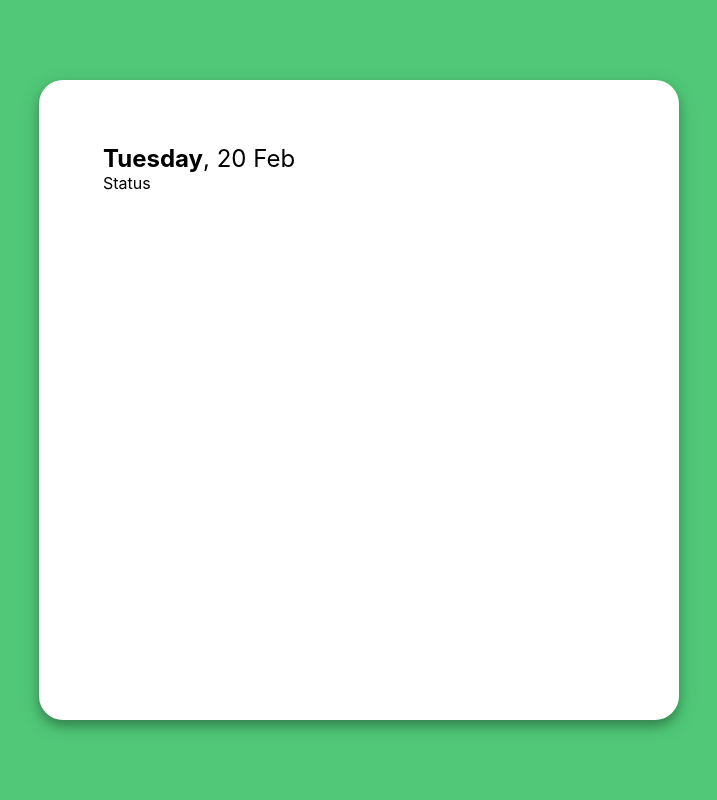
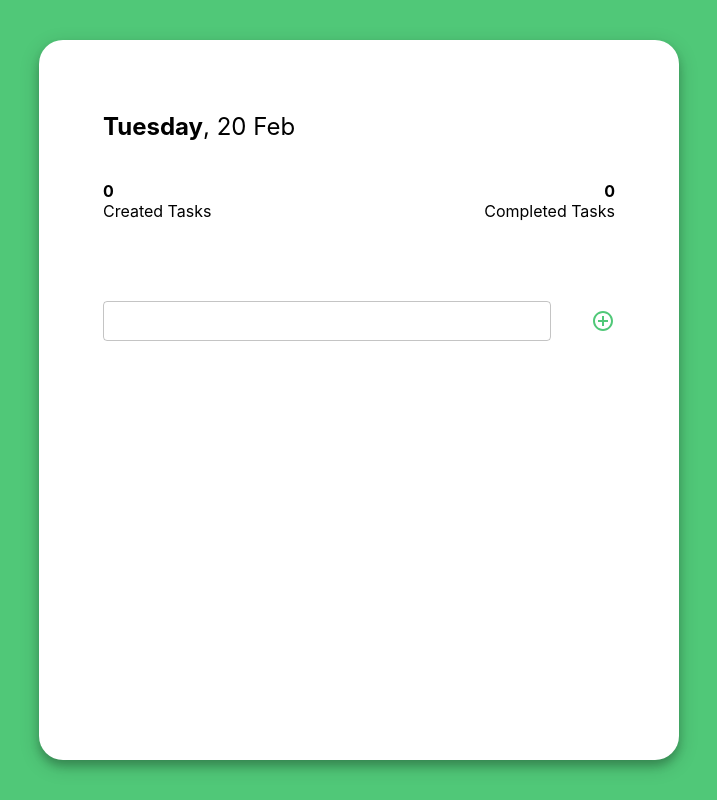
Before and after one commit to mayankkaushik187/Dailist, a React (Create React App) app: page / in a window 1280 px wide. Shown: the whole page, without its empty margins (281-998 px from the left). Built offline with nearby package versions, Linux system fonts and the light colour scheme.

Commit message:
Added delete completed and add functionality

```diff
--- /dev/null
+++ b/src/apis/crud.js
@@ -0,0 +1,20 @@
+import axios from 'axios'
+
+const USER_ID = 1
+const URL = 'https://dummyjson.com'
+export const addTodo = (todo, completed, setTasks) => {
+  axios
+    .post(
+      `${URL}/todos/add`,
+      JSON.stringify({
+        todo: todo,
+        completed: completed,
+        userId: USER_ID,
+      }),
+      { headers: { 'Content-Type': 'application/json' } }
+    )
+    .then((res) => {
+      console.log(res)
+      setTasks((prev) => [...prev, res.data])
+    })
+}
--- /dev/null
+++ b/src/components/AddItem.css
@@ -0,0 +1,4 @@
+.add {
+  display: flex;
+  flex-direction: row;
+}
--- /dev/null
+++ b/src/components/AddItem.js
@@ -0,0 +1,54 @@
+import { Button, TextField } from '@mui/material'
+import React from 'react'
+import AddCircleOutlineIcon from '@mui/icons-material/AddCircleOutline'
+import './AddItem.css'
+const AddItem = ({ tasks, setTasks, setNewItem, handleAddItem }) => {
+  return (
+    <div className="add">
+      <TextField
+        fullWidth
+        size="small"
+        sx={{
+          borderRadius: '8px',
+          borderColor: '#50C878',
+          '& .MuiInputBase-input': {
+            borderColor: '#50C878',
+          },
+          '& .MuiOutlinedInput-root': {
+            '& fieldset': {
+              borderColor: 'grey',
+            },
+            '&:hover fieldset': {
+              borderColor: '#50C878',
+            },
+            '&.Mui-focused fieldset': {
+              borderColor: '#50C878',
+            },
+          },
+        }}
+        onChange={(e) => setNewItem(e.target.value)}
+      />
+      <Button
+        disableRipple={true}
+        disableElevation={true}
+        disableFocusRipple={true}
+        sx={{
+          alignItems: 'center',
+          justifyContent: 'flex-end',
+          padding: 0,
+          width: 'max-content',
+          '&.MuiButtonBase-root:hover': {
+            bgcolor: 'transparent',
+          },
+        }}
+        onClick={() => {
+          handleAddItem()
+        }}
+      >
+        <AddCircleOutlineIcon sx={{ color: '#50C878' }} />
+      </Button>
+    </div>
+  )
+}
+
+export default AddItem
--- /dev/null
+++ b/src/components/ListItems.css
@@ -0,0 +1,13 @@
+.list-item {
+  display: flex;
+  flex-direction: row;
+  margin-bottom: 1rem;
+}
+.all-items {
+  overflow-y: auto;
+}
+.delete {
+  width: 100%;
+  display: flex;
+  justify-content: flex-end;
+}
--- /dev/null
+++ b/src/components/ListItems.js
@@ -0,0 +1,107 @@
+import React, { useState } from 'react'
+import './ListItems.css'
+import { Button } from '@mui/material'
+import CheckCircleOutlineIcon from '@mui/icons-material/CheckCircleOutline'
+import DeleteIcon from '@mui/icons-material/Delete'
+import EditIcon from '@mui/icons-material/Edit'
+
+const ListItems = ({ tasks, setTasks }) => {
+  const [newItem, setNewItem] = useState('Hello')
+  const handleItemStatusChanged = (index) => {
+    const newTasks = tasks.map((item, i) => {
+      if (i === index) {
+        return {
+          ...item,
+          completed: !item.completed,
+        }
+      } else return item
+    })
+    setTasks(newTasks)
+  }
+  const handleDeleteItem = (index) => {
+    setTasks([...tasks.slice(0, index), ...tasks.slice(index + 1)])
+  }
+  return (
+    <div className="all-items">
+      {tasks.map((todo, index) => (
+        <div className="list-item">
+          <Button
+            sx={{
+              alignItems: 'flex-start',
+              justifyContent: 'flex-start',
+              padding: 0,
+              width: 'max-content',
+              '&.MuiButtonBase-root:hover': {
+                bgcolor: 'transparent',
+              },
+            }}
+            disableRipple={true}
+            disableFocusRipple={true}
+            onClick={() => handleItemStatusChanged(index)}
+          >
+            <CheckCircleOutlineIcon
+              sx={{ color: !todo.completed ? '#50C878' : 'gray' }}
+            />
+          </Button>
+          {todo.completed ? (
+            <strike
+              style={{
+                margin: 0,
+                fontSize: '1.2rem',
+                width: '100%',
+                whiteSpace: 'nowrap',
+              }}
+            >
+              {todo.todo}
+            </strike>
+          ) : (
+            <p
+              style={{
+                margin: 0,
+                fontSize: '1.2rem',
+                whiteSpace: 'nowrap',
+                width: '100%',
+              }}
+            >
+              {todo.todo}
+            </p>
+          )}
+          <div className="delete">
+            <Button
+              sx={{
+                alignItems: 'center',
+                justifyContent: 'flex-end',
+                padding: 0,
+                width: 'max-content',
+                '&.MuiButtonBase-root:hover': {
+                  bgcolor: 'transparent',
+                },
+              }}
+            >
+              <EditIcon sx={{ color: '#50c878' }} />
+            </Button>
+            <Button
+              sx={{
+                alignItems: 'center',
+                justifyContent: 'flex-end',
+                padding: 0,
+                width: 'max-content',
+                '&.MuiButtonBase-root:hover': {
+                  bgcolor: 'transparent',
+                },
+                marginLeft: '0.5rem',
+              }}
+              disableRipple={true}
+              disableFocusRipple={true}
+              onClick={() => handleDeleteItem(index)}
+            >
+              <DeleteIcon sx={{ color: '#50C878' }} />
+            </Button>
+          </div>
+        </div>
+      ))}
+    </div>
+  )
+}
+
+export default ListItems
--- a/src/components/Status.css
+++ b/src/components/Status.css
@@ -0,0 +1,13 @@
+.status{
+  display: flex;
+  flex-direction: column;
+}
+.numeric-values {
+  display: flex;
+  justify-content: space-between;
+}
+.created-completed {
+  align-items: flex-start;
+  display: flex;
+  justify-content: space-between;
+}
--- a/src/components/Status.js
+++ b/src/components/Status.js
@@ -1,7 +1,19 @@
 import React from 'react'
+import './Status.css'
 
 const Status = () => {
-  return <div>Status</div>
+  return (
+    <div className="status">
+      <div className="numeric-values">
+        <strong>0</strong>
+        <strong>0</strong>
+      </div>
+      <div className="created-completed">
+        <p style={{ margin: 0 }}>Created Tasks</p>
+        <p style={{ margin: 0 }}>Completed Tasks</p>
+      </div>
+    </div>
+  )
 }
 
 export default Status
--- a/src/components/TodoList.css
+++ b/src/components/TodoList.css
@@ -1,5 +1,5 @@
 .card {
-  height: 80vh;
+  height: 90vh;
   background-color: white;
   width: 50%;
   border-radius: 1.5rem;
@@ -13,4 +13,5 @@
   width: 80%;
   display: flex;
   flex-direction: column;
+  gap: 2.5rem;
 }
--- a/src/components/TodoList.js
+++ b/src/components/TodoList.js
@@ -1,14 +1,31 @@
-import React from 'react'
+import React, { useState } from 'react'
 import './TodoList.css'
 import Today from './Today'
 import Status from './Status'
+import ListItems from './ListItems'
+import AddItem from './AddItem'
+import { addTodo } from '../apis/crud'
 
 const TodoList = () => {
+  const [tasks, setTasks] = useState([])
+  const [completedTasks, setCompletedTasks] = useState([])
+  const [newItem, setNewItem] = useState('')
+  const handleAddItem = () => {
+    addTodo(newItem, false, setTasks)
+  }
+  console.log(tasks)
   return (
     <div className="card">
       <div className="inner-box">
         <Today />
-        <Status />
+        <Status completedTask={completedTasks} tasks={tasks} />
+        <ListItems tasks={tasks} setTasks={setTasks} />
+        <AddItem
+          tasks={tasks}
+          setTasks={setTasks}
+          setNewItem={setNewItem}
+          handleAddItem={handleAddItem}
+        />
       </div>
     </div>
   )
```
Also changed, not shown: package.json (+7 -0 lines), 1 other file (tests, documents, lock files or other folders).
